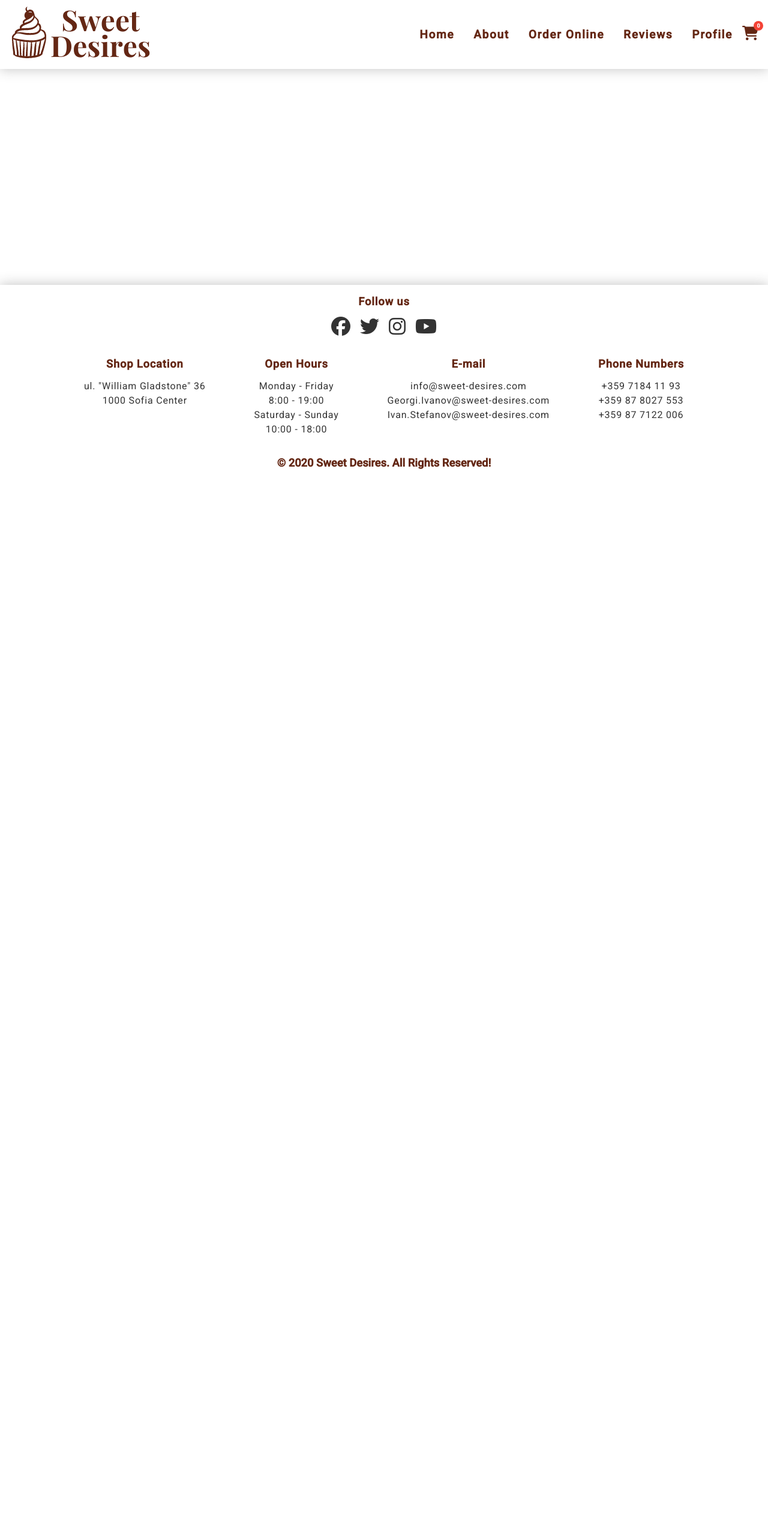
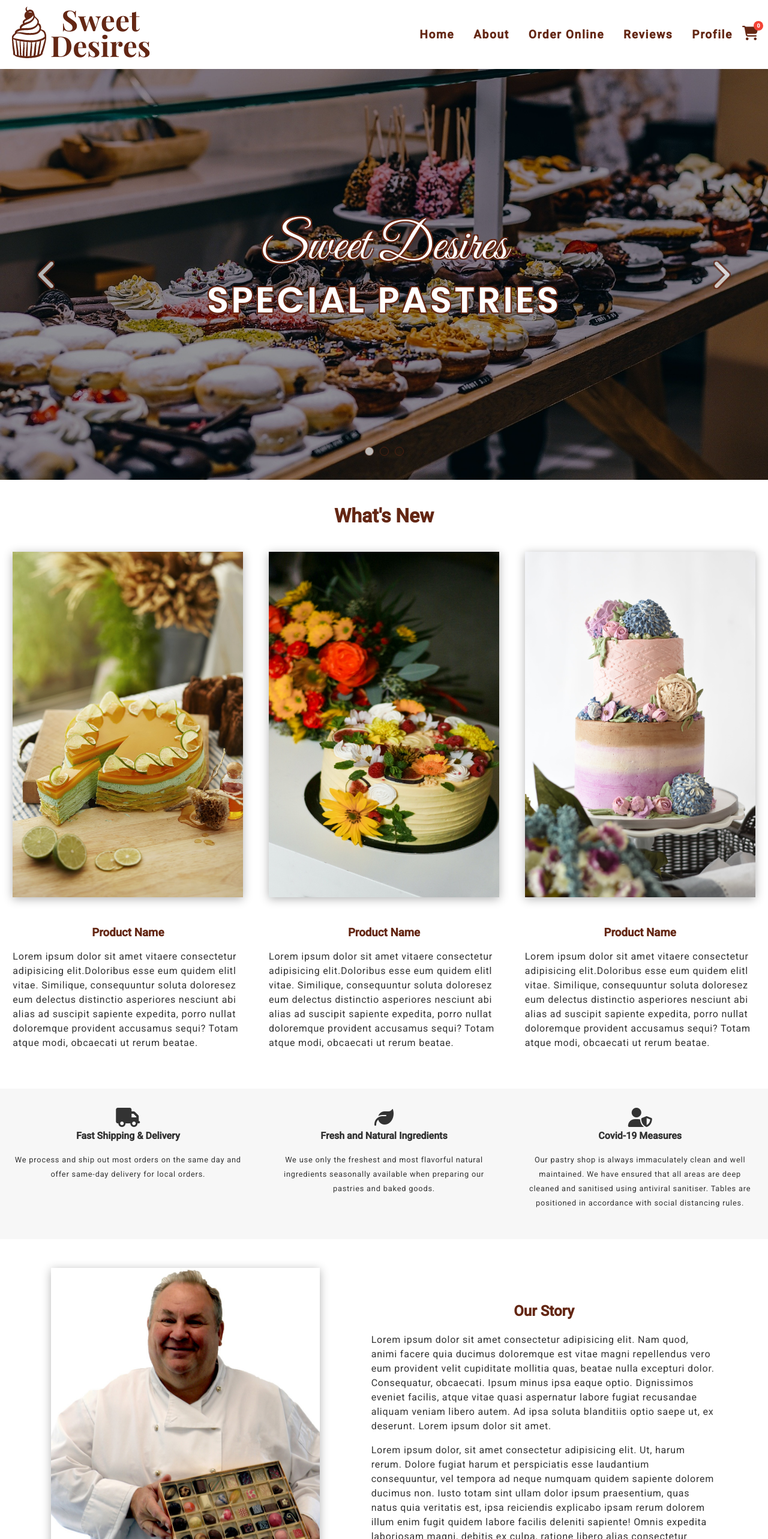
Before and after one commit to iPavelGeorgiev/pastry-shop-angular-app, an Angular app: page / in a window 1280 px wide. Shown: the top 2566 px of the page at 60% size. Before the commit the page ends 800 px from the top, so only its background shows below. Built offline with nearby package versions, Linux system fonts and the light colour scheme.

Commit message:
feat: implement homepage component & module

```diff
--- a/src/app/app-routing.module.ts
+++ b/src/app/app-routing.module.ts
@@ -1,7 +1,9 @@
 import { NgModule } from '@angular/core';
 import { Routes, RouterModule } from '@angular/router';
 
-const routes: Routes = [];
+const routes: Routes = [
+  { path: '', pathMatch: 'full', loadChildren: () => import('./features/homepage/homepage.module').then(m => m.HomepageModule) }
+];
 
 @NgModule({
   imports: [RouterModule.forRoot(routes)],
--- /dev/null
+++ b/src/app/features/homepage/homepage-routing.module.ts
@@ -0,0 +1,12 @@
+import { NgModule } from '@angular/core';
+import { Routes, RouterModule } from '@angular/router';
+
+import { HomepageComponent } from './homepage.component';
+
+const routes: Routes = [{ path: '', component: HomepageComponent }];
+
+@NgModule({
+  imports: [RouterModule.forChild(routes)],
+  exports: [RouterModule]
+})
+export class HomepageRoutingModule { }
--- /dev/null
+++ b/src/app/features/homepage/homepage.component.html
@@ -0,0 +1,4 @@
+<app-carousel [items]="carouselData" [isFullScreen]="true"></app-carousel>
+<app-new-products></app-new-products>
+<app-pros></app-pros>
+<app-our-story></app-our-story>
--- /dev/null
+++ b/src/app/features/homepage/homepage.component.ts
@@ -0,0 +1,11 @@
+import { Component } from '@angular/core';
+import { CAROUSEL_DATA_ITEMS } from '../../core/const';
+
+@Component({
+  selector: 'app-homepage',
+  templateUrl: './homepage.component.html',
+  styleUrls: ['./homepage.component.css']
+})
+export class HomepageComponent {
+  carouselData: any[] = CAROUSEL_DATA_ITEMS;
+}
```
Also changed, not shown: src/app/features/homepage/homepage.module.ts (added, +25 -0 lines), src/app/features/homepage/homepage.component.css (added), 1 other file (tests, documents, lock files or other folders).
